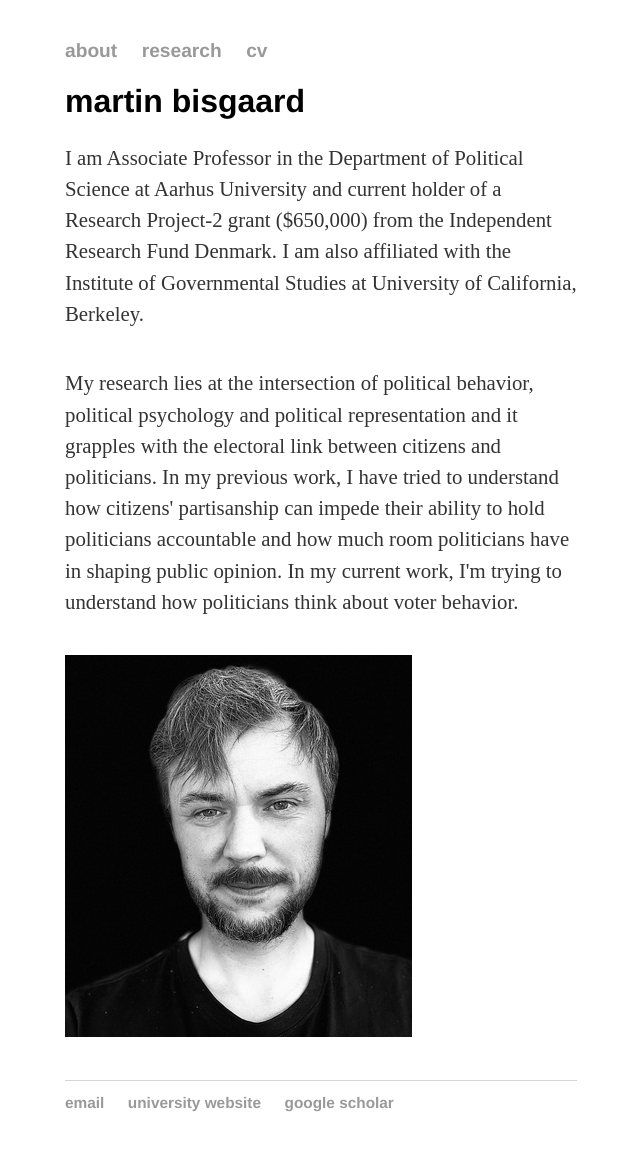
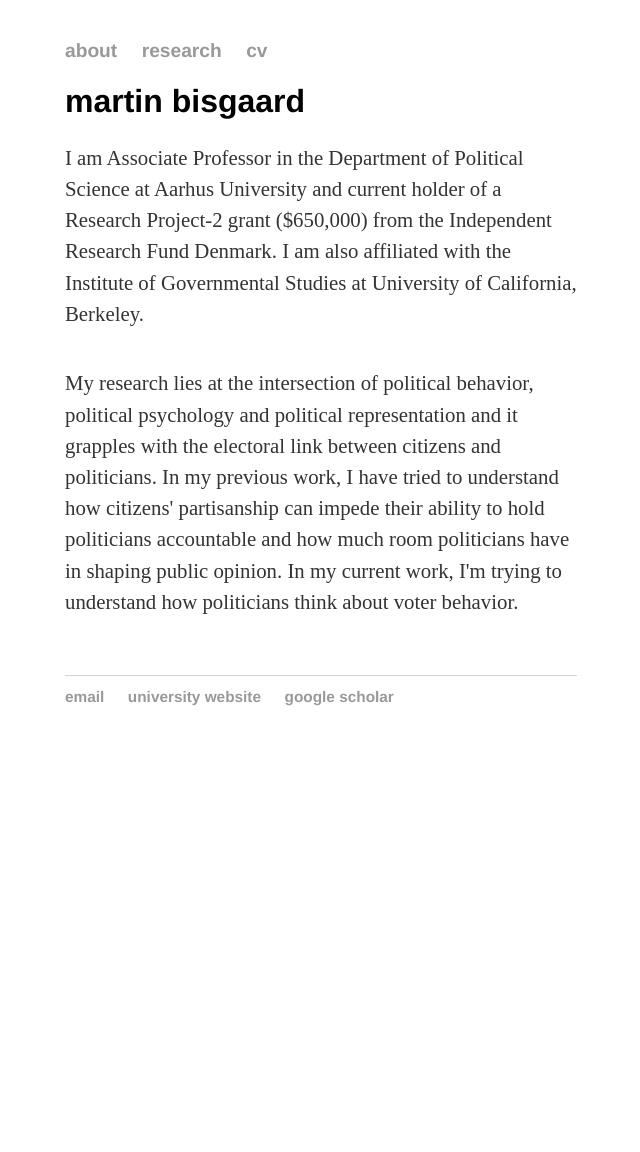
Before and after one commit to mbisgaard/mbisgaard.github.io, a Jekyll site: the page built from index.html, in a window 1280 px wide. Shown: the whole page, without its empty margins (319-959 px from the left). Built offline with Jekyll 4.4.1, drawn with Linux system fonts in a browser that asks for light colours; after the commit the page ends 900 px from its top, so only the background shows below that.

Commit message:
Update index.html

```diff
--- a/index.html
+++ b/index.html
@@ -9,7 +9,6 @@ title: Martin Bisgaard
 		<p>&nbsp;</p>
 	<p2>My research lies at the intersection of political behavior, political psychology and political representation and it grapples with the electoral link between citizens and politicians. In my previous work, I have tried to understand how citizens' partisanship can impede their ability to hold politicians accountable and how much room politicians have in shaping public opinion. In my current work, I'm trying to understand how politicians think about voter behavior.</p2>
 		<p>&nbsp;</p>
-	<img src="images/portrait_15.jpg" />
 
 	<p>&nbsp;</p>
 
```
